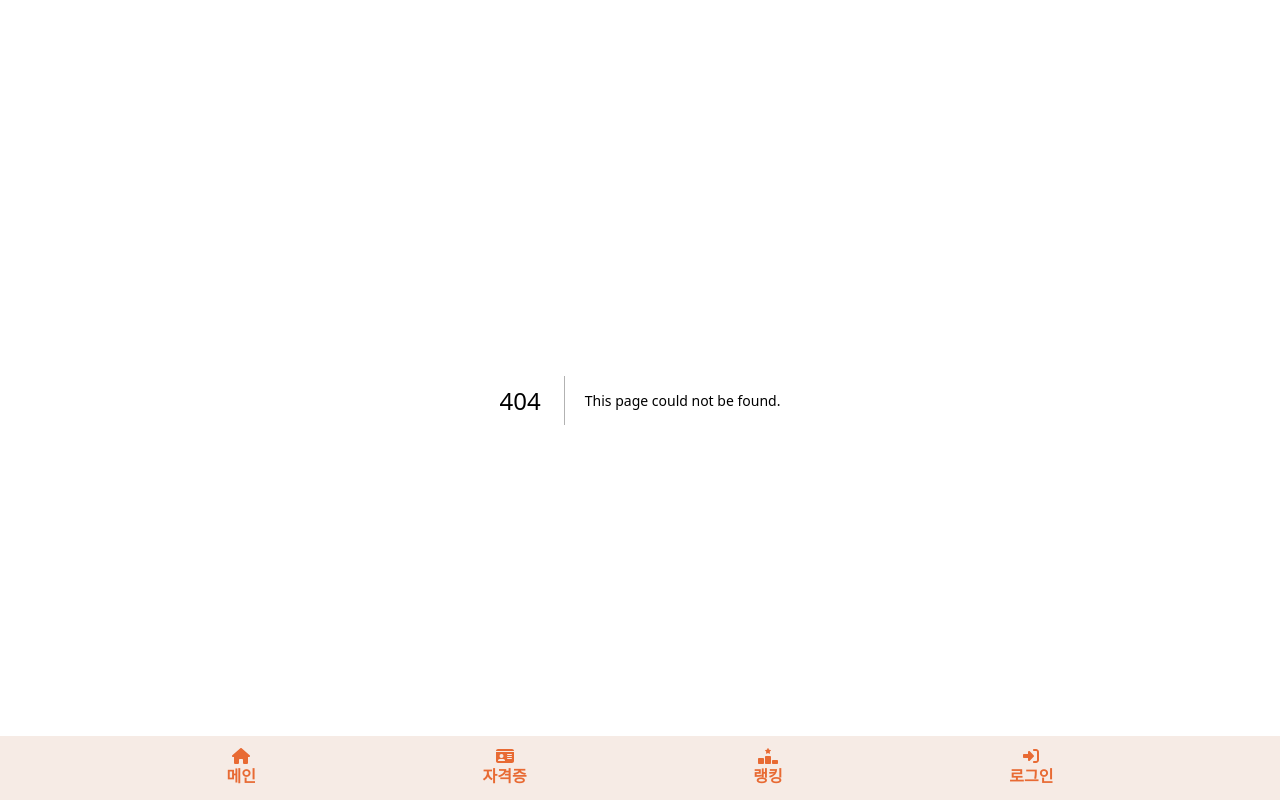
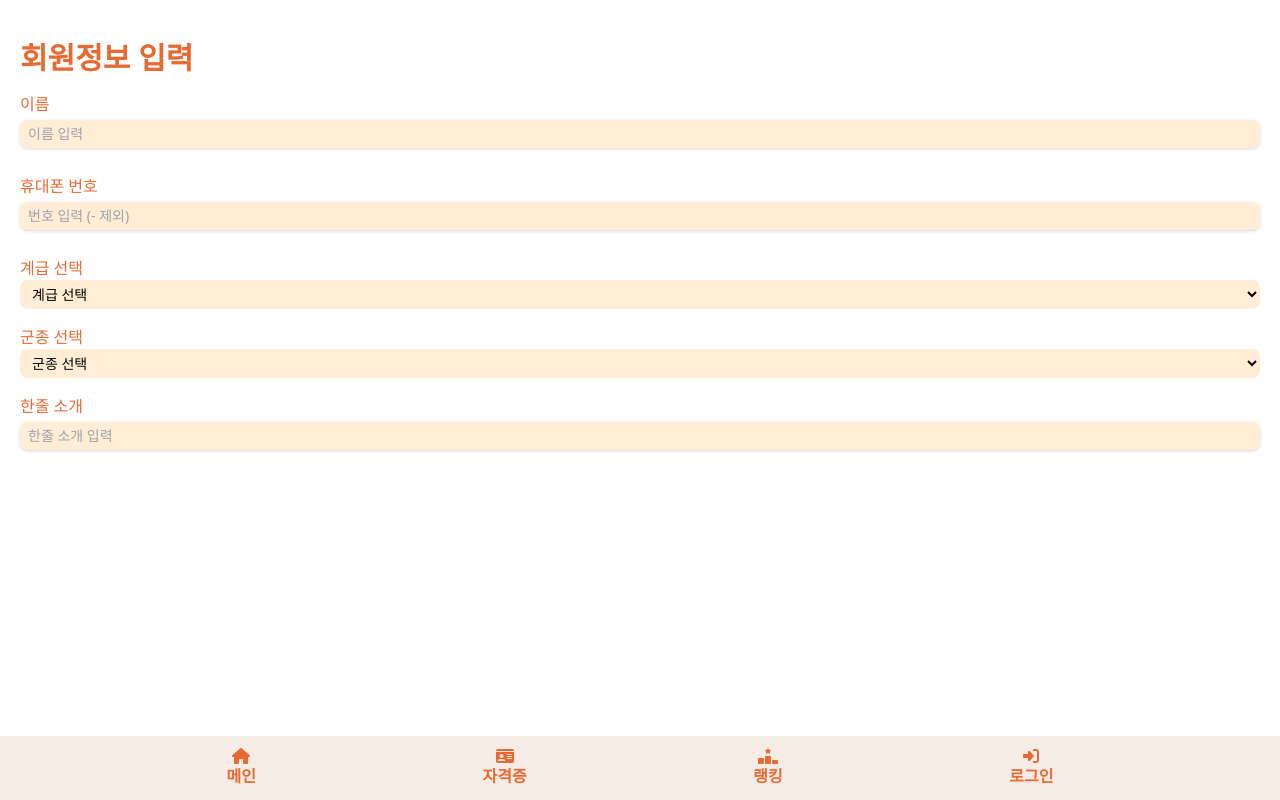
Before and after one commit to rdg1029/Military_License, a Next.js app: page /UserProfile/UserInfoEditor in a window 1280 px wide. Before the commit this address had no page. Built offline with nearby package versions, Linux system fonts and the light colour scheme.

Commit message:
Added UserInfoEditor.tsx

```diff
--- /dev/null
+++ b/src/pages/UserProfile/UserInfoEditor.tsx
@@ -0,0 +1,71 @@
+import { useState } from "react";
+
+const UserInfoEditor = () => {
+  const [name, setName] = useState("");
+  const [phone, setPhone] = useState("");
+  const [milRank, setMilRank] = useState("계급 선택");
+  const [milType, setMilType] = useState("군종 선택");
+  const [unit, setUnit] = useState("부대 선택");
+  const [comment, setComment] = useState("");
+
+  const onNameChange = (e: React.ChangeEvent<HTMLInputElement>) => setName(e.currentTarget.value);
+  const onPhoneChange = (e: React.ChangeEvent<HTMLInputElement>) => setPhone(e.currentTarget.value);
+  const onMilRankChange = (e: React.ChangeEvent<HTMLSelectElement>) => setMilRank(e.currentTarget.value);
+  const onMilTypeChange = (e: React.ChangeEvent<HTMLSelectElement>) => setMilType(e.currentTarget.value);
+  const onCommentChange = (e: React.ChangeEvent<HTMLInputElement>) => setComment(e.currentTarget.value);
+
+  return (
+    <div className="flex flex-col w-full pt-10 pr-5 pl-5">
+      <h1 className="text-3xl text-df-orange font-bold">회원정보 입력</h1>
+
+      <p className="text-df-orange pt-4">이름</p>
+      <div className="flex bg-orange-100 rounded-lg drop-shadow mt-1 mb-2.5 pt-1 pr-2 pb-1 pl-2">
+        <input className="grow bg-transparent text-sm" type="text" placeholder="이름 입력" onChange={onNameChange}></input>
+      </div>
+
+      <p className="text-df-orange pt-4">휴대폰 번호</p>
+      <div className="flex bg-orange-100 rounded-lg drop-shadow mt-1 mb-2.5 pt-1 pr-2 pb-1 pl-2">
+        <input className="grow bg-transparent text-sm" type="text" placeholder="번호 입력 (- 제외)" pattern="\d*" maxLength={11} onChange={onPhoneChange}></input>
+      </div>
+
+      <p className="text-df-orange pt-4">계급 선택</p>
+      <select className="text-sm bg-orange-100 rounded-lg pt-1 pr-2 pb-1 pl-2" onChange={onMilRankChange}>
+        <option>계급 선택</option>
+        <option>이등병</option>
+        <option>일병</option>
+        <option>상병</option>
+        <option>병장</option>
+        <option>하사</option>
+        <option>중사</option>
+        <option>상사</option>
+        <option>원사</option>
+        <option>준위</option>
+      </select>
+
+      <p className="text-df-orange pt-4">군종 선택</p>
+      <select className="text-sm bg-orange-100 rounded-lg pt-1 pr-2 pb-1 pl-2" onChange={onMilTypeChange}>
+        <option>군종 선택</option>
+        <option>육군</option>
+        <option>해군</option>
+        <option>공군</option>
+      </select>
+
+      {milType === "군종 선택" ? <></> :
+      <>
+        <p className="text-df-orange pt-4">부대 선택</p>
+        <select className="text-sm bg-orange-100 rounded-lg pt-1 pr-2 pb-1 pl-2">
+        <option>부대 선택</option>
+        </select>
+      </>
+      }
+
+      <p className="text-df-orange pt-4">한줄 소개</p>
+      <div className="flex bg-orange-100 rounded-lg drop-shadow mt-1 mb-2.5 pt-1 pr-2 pb-1 pl-2">
+        <input className="grow bg-transparent text-sm" type="text" placeholder="한줄 소개 입력" onChange={onCommentChange}></input>
+      </div>
+
+    </div>
+  );
+}
+
+export default UserInfoEditor;
```
